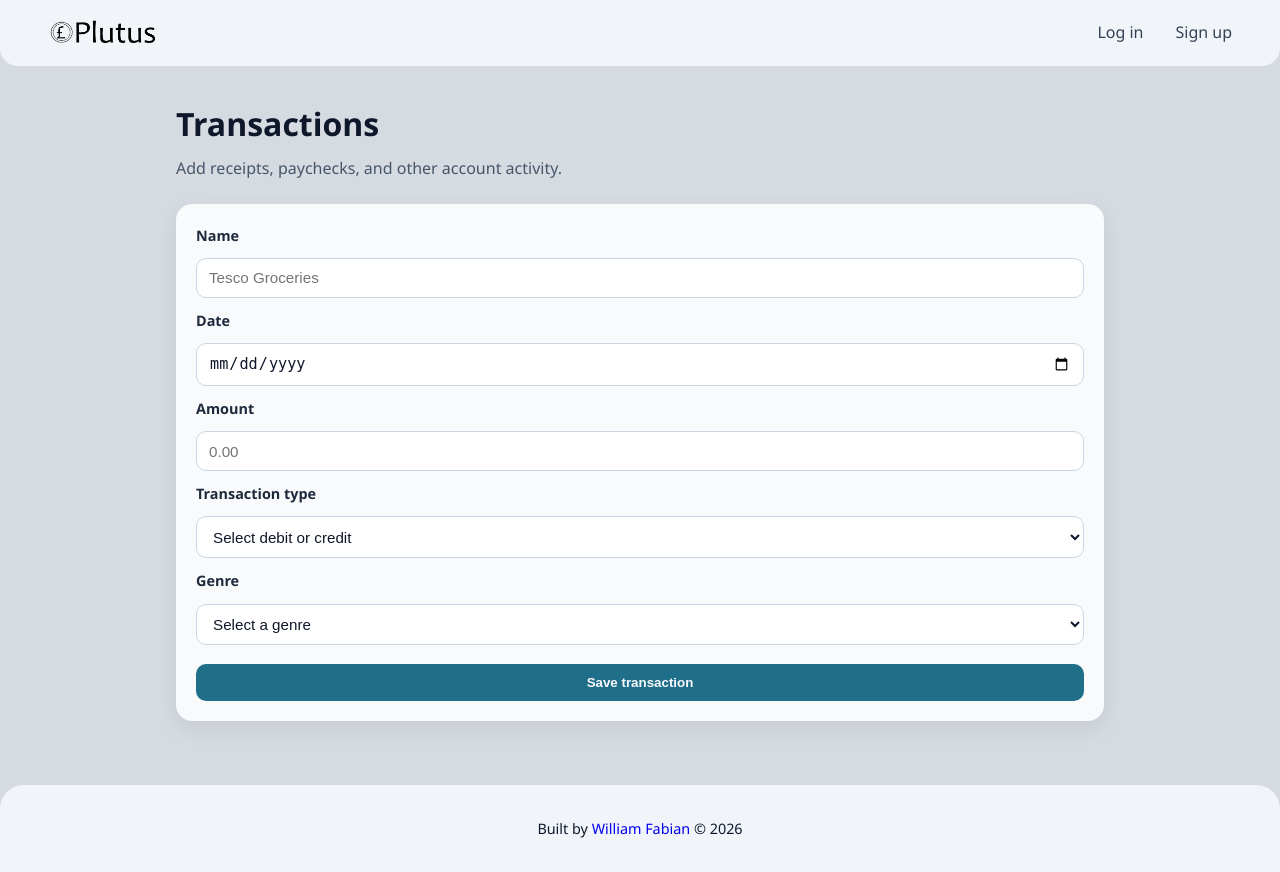
After one commit to ThatRandomAdmin/Plutus, a Flask app: template app/templates/postlogin/transactions.html in a window 1280 px wide. The commit adds this page. Run offline with Flask 3, Linux system fonts and the light colour scheme; the template is opened without the code that fills it, so the values that code supplies are empty; parts of the project's set-up code (start-up, migrations or seed data) failed here and were passed over.

Commit message:
Added the ability to manually enter transactions + view all data within the DB

```diff
--- a/app/messages.py
+++ b/app/messages.py
@@ -1,3 +1,4 @@
 EMAIL_EXISTS = "Email already exists"
 INVALID_LOGIN = "Invalid login"
 MISSING_FIELDS = "Missing fields"
+INVALID_TRANSACTION = "Invalid transaction details"
--- a/app/models/__init__.py
+++ b/app/models/__init__.py
@@ -1,4 +1,5 @@
 from app.models.schema import init_db
+from app.models.transaction_model import add_transaction
 from app.models.user_model import (
     add_user,
     clear_session_token,
@@ -8,6 +9,7 @@ from app.models.user_model import (
 )
 
 __all__ = [
+    "add_transaction",
     "add_user",
     "clear_session_token",
     "get_session_token",
--- a/app/static/css/styles.css
+++ b/app/static/css/styles.css
@@ -203,3 +203,121 @@ footer {
     border-top-left-radius: 24px;
     border-top-right-radius: 24px;
 }
+
+.transactions-shell {
+    max-width: 960px;
+    margin: 2rem auto;
+    padding: 0 1rem 2rem;
+}
+
+.transactions-shell h1 {
+    font-size: 2rem;
+    color: #0f172a;
+}
+
+.transactions-shell > p {
+    margin-top: 0.4rem;
+    color: #475569;
+}
+
+.transaction-form {
+    margin-top: 1.4rem;
+    background: #f8fafc;
+    border-radius: 16px;
+    box-shadow: 0 8px 20px #0f172a14;
+    padding: 1.25rem;
+    display: grid;
+    gap: 0.7rem;
+}
+
+.transaction-form label {
+    font-size: 0.9rem;
+    font-weight: 600;
+    color: #1e293b;
+}
+
+.transaction-form input,
+.transaction-form select {
+    padding: 0.65rem 0.75rem;
+    border: 1px solid #cbd5e1;
+    border-radius: 10px;
+    font-size: 0.95rem;
+    background: #fff;
+    color: #0f172a;
+}
+
+.transaction-form button {
+    margin-top: 0.45rem;
+    padding: 0.7rem 0.85rem;
+    border: 0;
+    border-radius: 10px;
+    background: #1f6f8b;
+    color: #f8fafc;
+    font-weight: 600;
+    cursor: pointer;
+}
+
+.transaction-list {
+    margin-top: 1.5rem;
+    background: #f8fafc;
+    border-radius: 16px;
+    box-shadow: 0 8px 20px #0f172a14;
+    padding: 1.25rem;
+}
+
+.transaction-list h2 {
+    font-size: 1.25rem;
+    color: #0f172a;
+    margin-bottom: 0.8rem;
+}
+
+.table-wrap {
+    overflow-x: auto;
+}
+
+.transaction-list table {
+    width: 100%;
+    border-collapse: collapse;
+}
+
+.transaction-list th,
+.transaction-list td {
+    padding: 0.7rem;
+    border-bottom: 1px solid #e2e8f0;
+    text-align: left;
+}
+
+.transaction-list th {
+    color: #1e293b;
+    font-weight: 700;
+}
+
+.transaction-list td {
+    color: #334155;
+}
+
+.record-pagination {
+    margin-top: 0.9rem;
+    display: flex;
+    align-items: center;
+    justify-content: space-between;
+    gap: 0.75rem;
+    flex-wrap: wrap;
+}
+
+.record-pagination a,
+.record-pagination .disabled {
+    padding: 0.45rem 0.7rem;
+    border-radius: 8px;
+    font-size: 0.9rem;
+}
+
+.record-pagination a {
+    background: #1f6f8b;
+    color: #f8fafc;
+}
+
+.record-pagination .disabled {
+    background: #e2e8f0;
+    color: #64748b;
+}
--- a/app/templates/partials/header.html
+++ b/app/templates/partials/header.html
@@ -5,6 +5,8 @@
 
     <nav>
         {% if session.get('user_id') %}
+            <a class="nav-trigger" href="{{ url_for('main.transactions_page') }}">Transactions</a>
+            <a class="nav-trigger" href="{{ url_for('main.record_viewer_page') }}">Record Viewer</a>
             <a class="nav-trigger" href="{{ url_for('main.logout') }}">Log out</a>
         {% else %}
             <!-- Simple hover dropdowns for auth -->
--- /dev/null
+++ b/app/templates/postlogin/transactions.html
@@ -0,0 +1,43 @@
+{% extends "base.html" %}
+
+{% block title %}Transactions{% endblock %}
+
+{% block content %}
+<section class="transactions-shell">
+    <h1>Transactions</h1>
+    <p>Add receipts, paychecks, and other account activity.</p>
+
+    <form class="transaction-form" action="{{ url_for('main.create_transaction') }}" method="post">
+        <label for="transaction-name">Name</label>
+        <input id="transaction-name" name="name" type="text" placeholder="Tesco Groceries" required>
+
+        <label for="transaction-date">Date</label>
+        <input id="transaction-date" name="date" type="date" required>
+
+        <label for="transaction-amount">Amount</label>
+        <input id="transaction-amount" name="amount" type="number" step="0.01" min="0.01" placeholder="0.00" required>
+
+        <label for="transaction-type">Transaction type</label>
+        <select id="transaction-type" name="transaction_type" required>
+            <option value="" disabled selected>Select debit or credit</option>
+            <option value="debit">Debit</option>
+            <option value="credit">Credit</option>
+        </select>
+
+        <label for="transaction-genre">Genre</label>
+        <select id="transaction-genre" name="genre" required>
+            <option value="" disabled selected>Select a genre</option>
+            <option value="food">Food</option>
+            <option value="entertainment">Entertainment</option>
+            <option value="transport">Transport</option>
+            <option value="utilities">Utilities</option>
+            <option value="housing">Housing</option>
+            <option value="salary">Salary</option>
+            <option value="other">Other</option>
+        </select>
+
+        <button type="submit">Save transaction</button>
+    </form>
+
+</section>
+{% endblock %}
```
Also changed, not shown: app/controllers/record_viewer_controller.py (added, +84 -0 lines), app/controllers/transaction_controller.py (added, +65 -0 lines), app/main_routes.py (+22 -1 lines), app/models/schema.py (+11 -0 lines), app/models/transaction_model.py (added, +41 -0 lines), app/templates/postlogin/record_viewer.html (added, +70 -0 lines).
